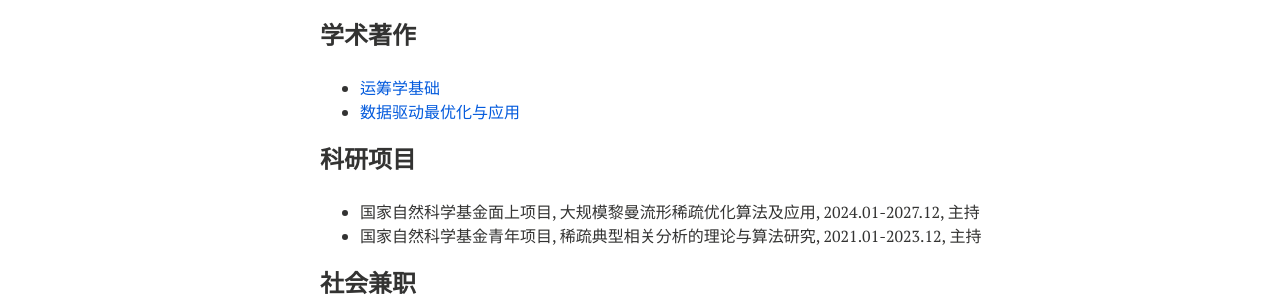
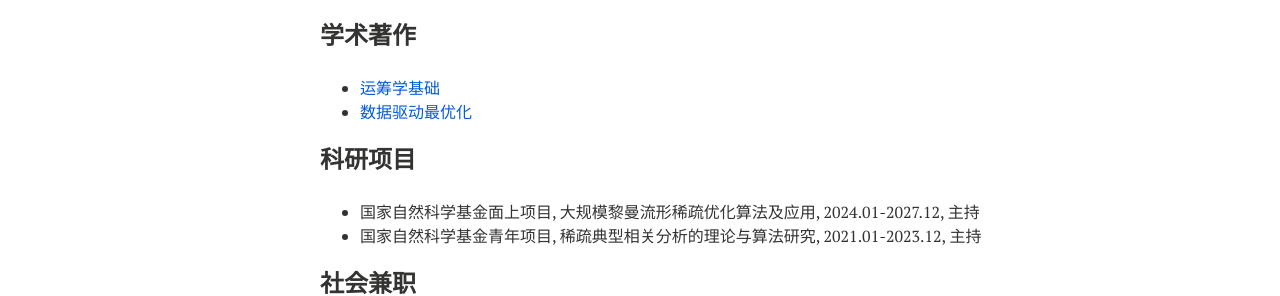
Before and after one commit to xianchaoxiu/xianchaoxiu.github.io, a Jekyll site: the page built from chinese/index.md, in a window 1280 px wide. Shown: the part 921-1217 px from the top of the page. Built offline with Jekyll 4.4.1, drawn with Linux system fonts in a browser that asks for light colours; nearby versions of some CDN libraries.

Commit message:
Update index.md

```diff
--- a/chinese/index.md
+++ b/chinese/index.md
@@ -43,7 +43,7 @@ share: false
 
 
 * <a href="https://xianchaoxiu.github.io/chinese/book/OR/" class="textlink" target="_blank">运筹学基础 </a><br>
-* <a href="https://xianchaoxiu.github.io/chinese/book/DDOA/" class="textlink" target="_blank">数据驱动最优化与应用 </a><br>
+* <a href="https://xianchaoxiu.github.io/chinese/book/DDOA/" class="textlink" target="_blank">数据驱动最优化 </a><br>
 
 ### 科研项目
 * 国家自然科学基金面上项目, 大规模黎曼流形稀疏优化算法及应用, 2024.01-2027.12, 主持 <br>
```
